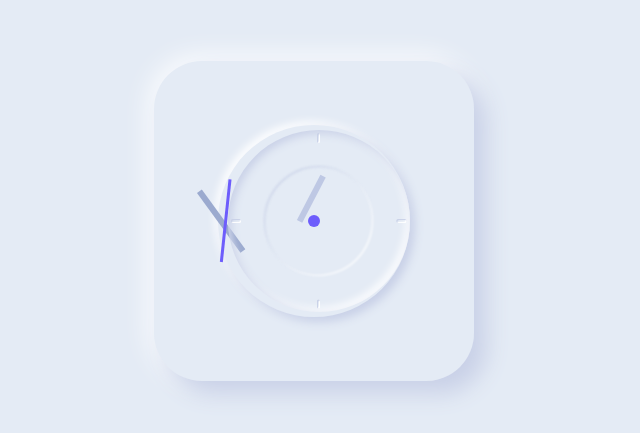
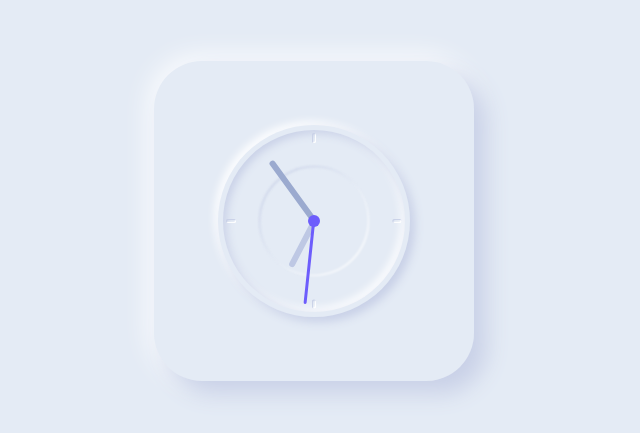
Before and after one commit to meysamminoo/AnalogClock-2, a plain HTML site: page index.html in a window 1280 px wide. Shown: the part 179-612 px from the top of the page, without its empty margins (326-966 px from the left). Drawn offline with Linux system fonts and the light colour scheme.

Commit message:
complate proje - fixed bug

```diff
--- a/css/style.css
+++ b/css/style.css
@@ -40,15 +40,19 @@ body {
     display: flex;
     justify-content: center;
     align-items: center;
-    /* position: relative; */
+    position: relative;
+}
+.clock .hand {
+  position: absolute;
+  transform-origin: bottom;
+  bottom: 6rem;
+  border-radius: 0.2rem;
+  z-index: 50;
 }
 .clock .hours {
     width: 0.4rem;
     height: 3.2rem;
     background: var(--greylight-3);
-    position: absolute;
-    top:44%;
-    right:50%;
 }
 .clock .minutes{
     width: 0.4rem;
```
